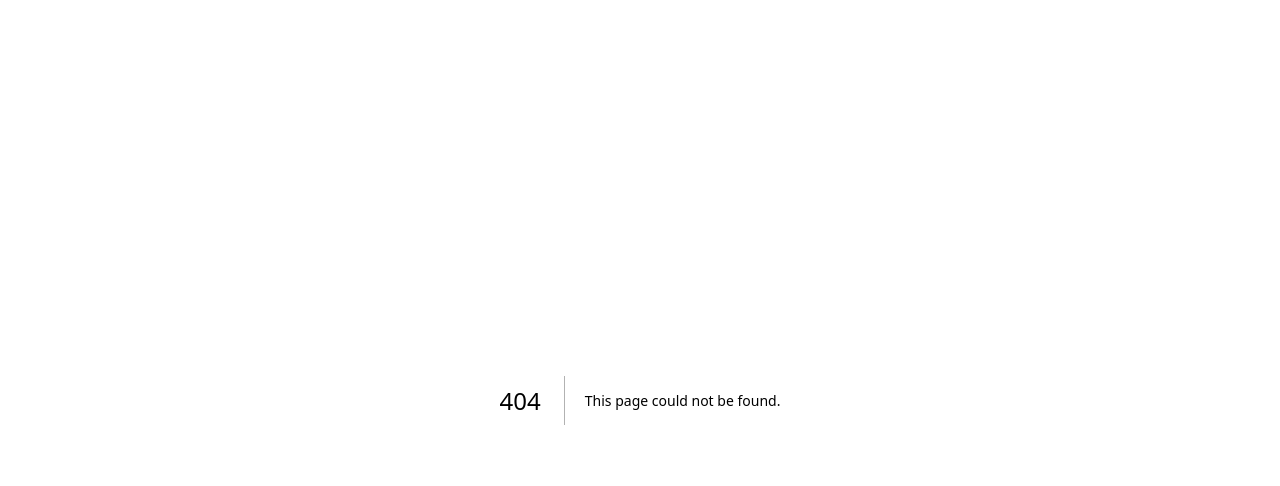
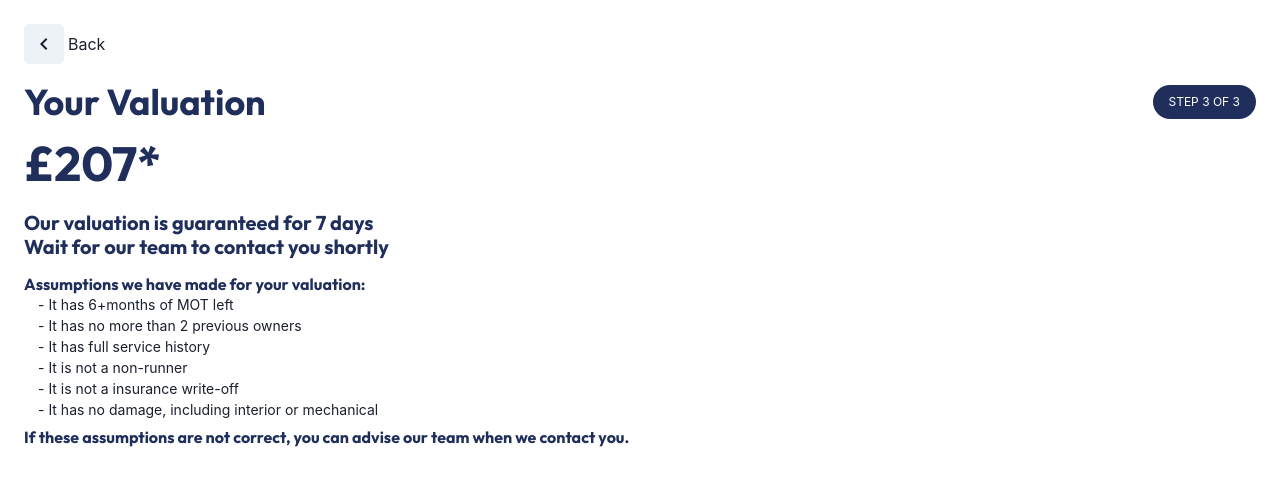
Before and after one commit to Sycta/FrontEnd, a Next.js app: page /valuationTwo in a window 1280 px wide. Before the commit this address had no page. Shown: the top 486 px of the page. Built offline with nearby package versions, Linux system fonts and the light colour scheme; a web font is replaced by a local one.

Commit message:
- Added Valuation page at the end

```diff
--- /dev/null
+++ b/src/pages/valuationTwo.tsx
@@ -0,0 +1,130 @@
+import { useState } from "react"; // Import useState hook to handle form state
+import { Flex, Heading, Box, Text, IconButton } from "@chakra-ui/react";
+import { ChevronLeftIcon } from "@chakra-ui/icons";
+import { useRouter } from "next/router";
+
+const listOfAssumptions = [
+  "It has 6+months of MOT left",
+  "It has no more than 2 previous owners",
+  "It has full service history",
+  "It is not a non-runner",
+  "It is not a insurance write-off",
+  "It has no damage, including interior or mechanical",
+];
+
+export default function MyDetails() {
+  const router = useRouter();
+
+  const {
+    query: { carNumberPlate, carMileage, valuationData },
+  } = router;
+
+  let parsedValuationData = {
+    manufacturer: "",
+    model: "",
+    year: 0,
+    colour: "",
+    transmission: "",
+    engineSize: 0,
+    firstRegistered: "",
+    price: 0,
+    pictureSource: "",
+  };
+
+  if (valuationData) {
+    parsedValuationData = JSON.parse(valuationData as string);
+  }
+
+  return (
+    <Box backgroundColor="" minH="100vh" w="100%">
+      <Flex
+        direction="column"
+        gap={4}
+        background={"white"}
+        width={"100%"}
+        p={6}
+        justifyContent="center"
+        height={"fit-content"}
+      >
+        <Flex dir="row" alignItems="center" gap={1}>
+          <IconButton
+            icon={<ChevronLeftIcon boxSize={6} />}
+            aria-label="Back logo"
+            onClick={() => {
+              router.push({
+                pathname: "/myDetails",
+                query: {
+                  carNumberPlate,
+                  carMileage,
+                  valuationData: valuationData,
+                },
+              });
+            }}
+          />
+          <Text>Back</Text>
+        </Flex>
+        <Flex direction={"row"} justify={"space-between"} alignItems={"center"}>
+          <Heading
+            color="#1f2e5a"
+            fontFamily={"Outfit, sans serif"}
+            size={"xl"}
+          >
+            Your Valuation
+          </Heading>
+          <Box bg={"#1f2e5a"} px={4} py={2} borderRadius={"full"}>
+            <Text fontSize={"xs"} color={"white"}>
+              STEP 3 OF 3
+            </Text>
+          </Box>
+        </Flex>
+        <Flex direction={"column"}>
+          <Heading
+            color="#1f2e5a"
+            fontFamily={"Outfit, sans serif"}
+            size={"2xl"}
+          >
+            £{parsedValuationData.price + 207}*
+          </Heading>
+          <br />
+          <Heading
+            color="#1f2e5a"
+            fontFamily={"Outfit, sans serif"}
+            size={"md"}
+          >
+            Our valuation is guaranteed for 7 days
+          </Heading>
+          <Heading
+            color="#1f2e5a"
+            fontFamily={"Outfit, sans serif"}
+            size={"md"}
+          >
+            Wait for our team to contact you shortly
+          </Heading>
+        </Flex>
+
+        <Flex direction={"column"}>
+          <Heading
+            color="#1f2e5a"
+            fontFamily={"Outfit, sans serif"}
+            size={"sm"}
+          >
+            Assumptions we have made for your valuation:
+          </Heading>
+
+          {listOfAssumptions.map((assumption) => {
+            return <Text fontSize={"sm"}>&emsp;- {assumption}</Text>;
+          })}
+          <Heading
+            color="#1f2e5a"
+            fontFamily={"Outfit, sans serif"}
+            size={"sm"}
+            mt={2}
+          >
+            If these assumptions are not correct, you can advise our team when
+            we contact you.
+          </Heading>
+        </Flex>
+      </Flex>
+    </Box>
+  );
+}
```
Also changed, not shown: src/pages/myDetails.tsx (+12 -10 lines), src/pages/valuationConfirmation.tsx (+15 -2 lines).
